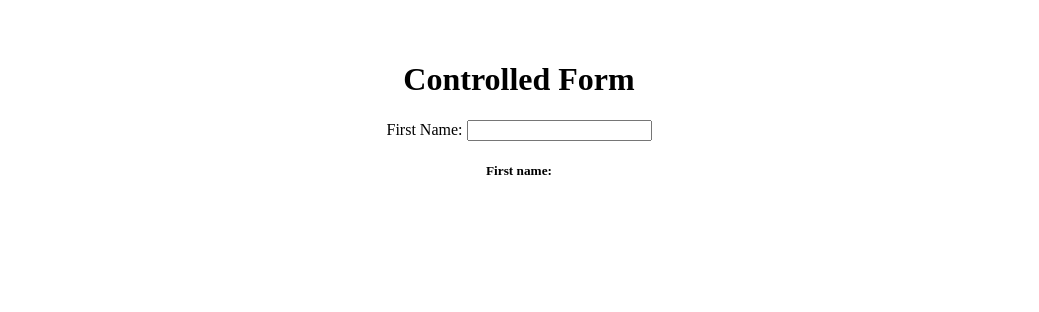
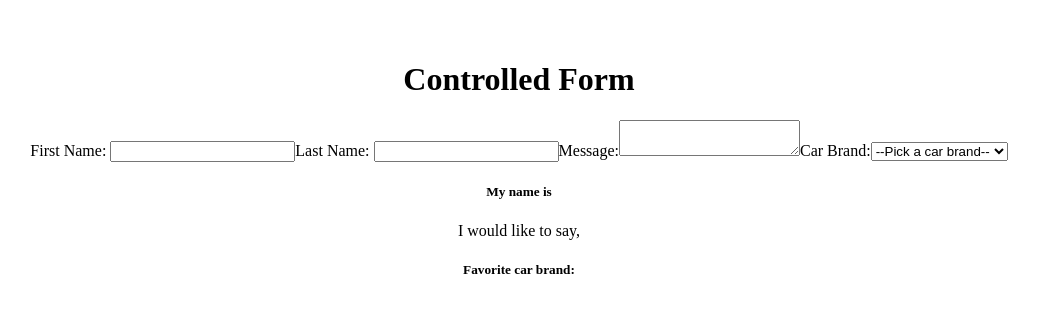
Before and after one commit to Timbar09/React-Todo-App, a React (Vite) app: page / in a window 1280 px wide. Shown: the top 312 px of the page, without its empty margins (121-1160 px from the left). Built offline with nearby package versions, Linux system fonts and the light colour scheme.

Commit message:
Add last name, message and car brand inputs

```diff
--- a/src/components/Form.jsx
+++ b/src/components/Form.jsx
@@ -2,17 +2,56 @@ import './Form.css';
 import { useState } from 'react';
 
 const Form = () => {
-  const [fname, setFname] = useState('');
+  const [state, setState] = useState({
+    fname: '',
+    lname: '',
+    message: '',
+    carBrand: '',
+  });
+
+  const handleChange = (e) => {
+    setState((state) => ({
+      ...state,
+      [e.target.name]: e.target.value,
+    }));
+  };
+
+  const carBrands = ['Mercedes', 'BMW', 'Maserati', 'Infinity', 'Audi'];
+  const carBrandOptions = carBrands.map((carBrand, key) => (
+    <option value={carBrand} key={key}>
+      {carBrand}
+    </option>
+  ));
 
   return (
     <>
       <h1>Controlled Form</h1>
       <form>
         <label>
-          First Name: <input type="text" value={fname} />
+          First Name: <input type="text" value={state.fname} onChange={handleChange} name="fname" />
+        </label>
+        <label>
+          Last Name: <input type="text" value={state.lname} onChange={handleChange} name="lname" />
+        </label>
+        <label>
+          Message:
+          <textarea type="text" value={state.message} onChange={handleChange} name="message" />
+        </label>
+        <label>
+          Car Brand:
+          <select type="text" value={state.message} onChange={handleChange} name="message">
+            <option value={''} disabled>
+              --Pick a car brand--
+            </option>
+            {carBrandOptions}
+          </select>
         </label>
       </form>
-      <h5>First name: {fname}</h5>
+      <h5>
+        My name is {state.fname} {state.lname}
+      </h5>
+      <p>I would like to say, {state.message}</p>
+      <h5>Favorite car brand: {state.carBrand}</h5>
     </>
   );
 };
```
